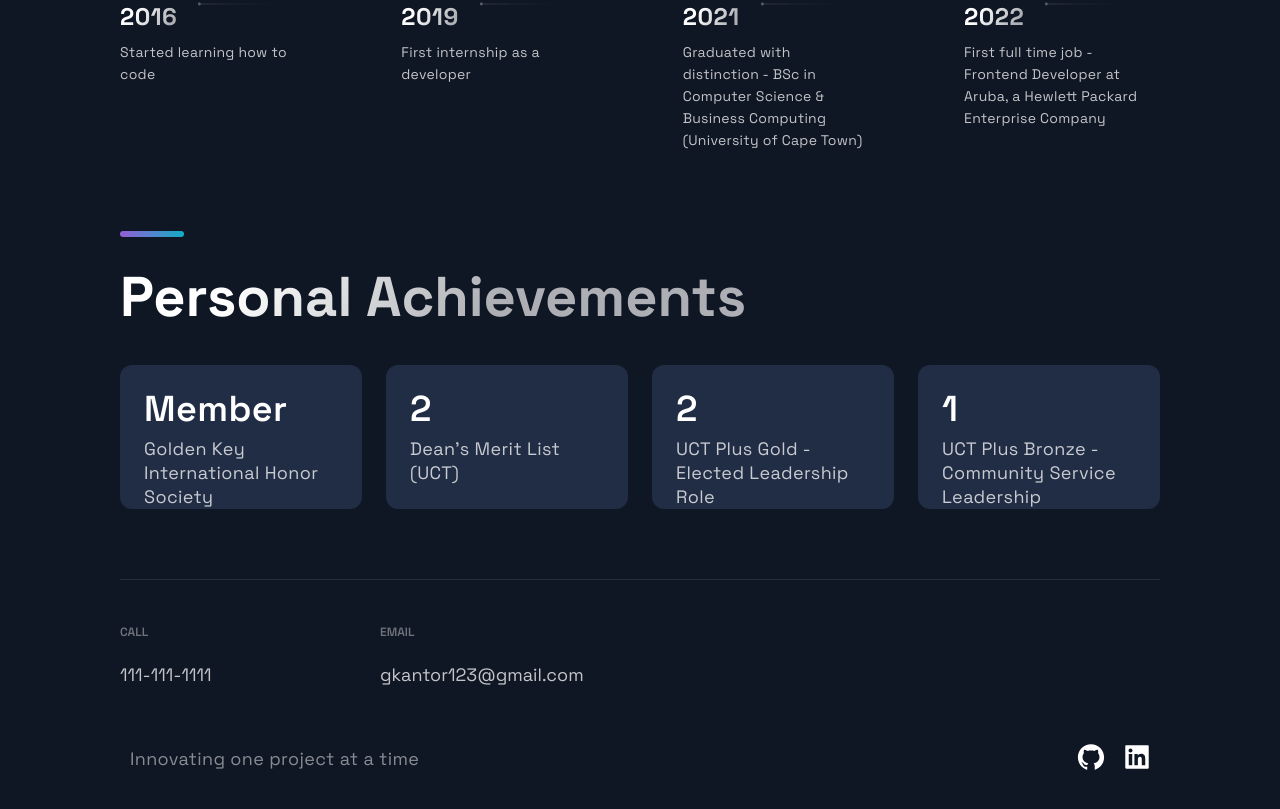
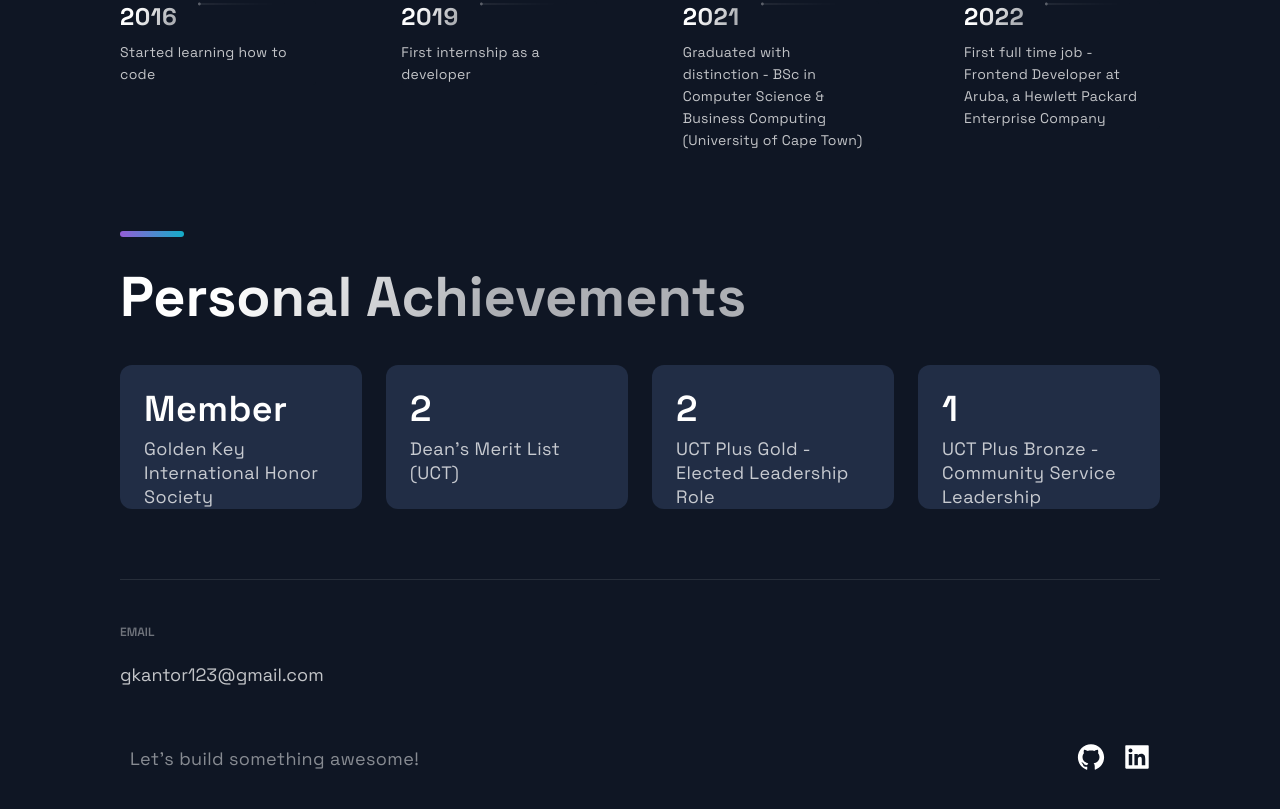
Before and after one commit to axxessgranted/portfolio-website, a Next.js app: page / in a window 1280 px wide. Shown: the part 1568-2377 px from the top of the page. Built offline with nearby package versions, Linux system fonts and the light colour scheme.

Commit message:
Update Footer

```diff
--- a/src/components/Footer/Footer.js
+++ b/src/components/Footer/Footer.js
@@ -18,10 +18,10 @@ const Footer = () => {
   return (
     <FooterWrapper>
       <LinkList>
-        <LinkColumn>
+        {/* <LinkColumn>
           <LinkTitle>Call</LinkTitle>
           <LinkItem href='tel:111-111-1111'>111-111-1111</LinkItem>
-        </LinkColumn>
+        </LinkColumn> */}
         <LinkColumn>
           <LinkTitle>Email</LinkTitle>
           <LinkItem href='mailto:gkantor123@gmail.com'>
@@ -31,7 +31,7 @@ const Footer = () => {
       </LinkList>
       <SocialIconsContainer>
         <CompanyContainer>
-          <Slogan>Innovating one project at a time</Slogan>
+          <Slogan>Let's build something awesome!</Slogan>
         </CompanyContainer>
         <SocialContainer>
           {/* TODO: Open social links in a new tab */}
```
